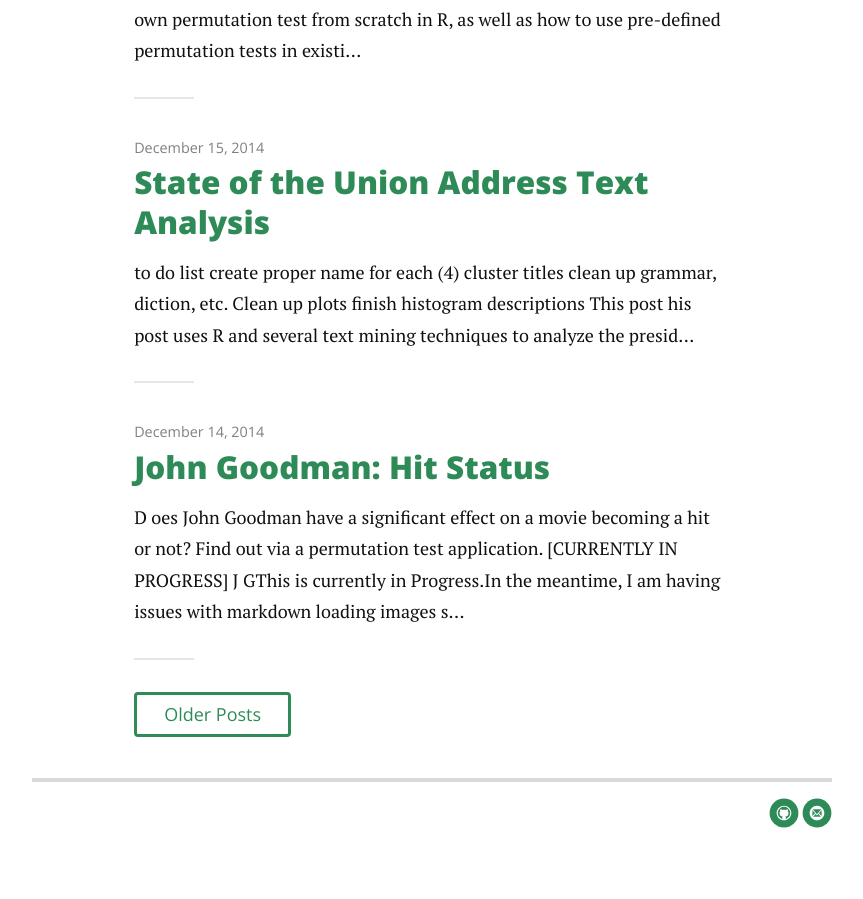
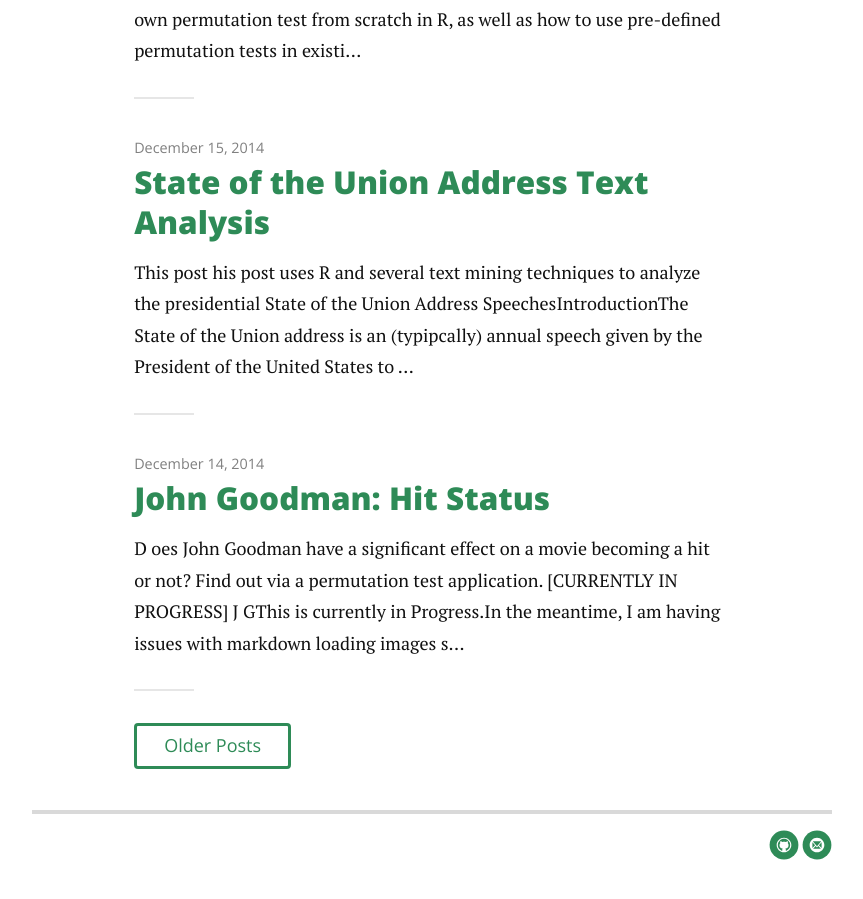
Before and after one commit to jwilber/old_website, a Jekyll site: the page built from index.html, in a window 1280 px wide and 900 px high, scrolled down 598 px. Shown: the whole window, without its empty margins (208-1071 px from the left). Built offline with Jekyll 4.4.1, drawn with Linux system fonts in a browser that asks for light colours; nearby versions of some CDN libraries; the list of posts is cut into pages by our own code; some of the changed lines change nothing that is shown.

Commit message:
Update 2014-12-12-figure-with-caption.markdown
Done (maybe?)

```diff
--- a/_posts/2014-12-12-figure-with-caption.markdown
+++ b/_posts/2014-12-12-figure-with-caption.markdown
@@ -4,14 +4,6 @@
 date:   2014-12-15
 theme: cosmo
 ---
-
-- to do list
--
-- create proper name for each (4) cluster
-- titles
-  - clean up grammar, diction, etc.
-  - Clean up plots
-  - finish histogram descriptions
 
 <p class="intro"><span class="dropcap">T</span>his post his post uses R and several text mining techniques to analyze the presidential State of the Union Address Speeches</p>
 
@@ -34,7 +26,7 @@
 * analyze the speeches individually on a president-by-president basis
 * analyze the speeches as an aggregate and search for general trends.
 
-### _Individual Assessment_
+### Individual Assessment
 In the individual case we can zoom in on each president and analyze them individually. For example, we can create a word cloud for each president. That said, creating a separate word cloud for all 43 presidents would be pretty difficult to analyze. Instead, as a brief example, below I juxtapose the most-common words used by Barack Obama with the most-common words used by Geroge W. Bush:
 
 <img src="/images/bushobama_clouds.png" />
@@ -45,7 +37,7 @@
 Whiles individual analyses are undoubtedly interesting, zooming in on each  president is consuming both with regards to time and space. Thus, rather than assessing each speech individually, we'll analyze the speeches as an aggregate.
 
 
-### _Analyzing The Speeches In Aggregate_
+### Analyzing The Speeches In Aggregate
 
 ##### Distance Between Speeches
 In order to discuss the relationship between the speeches, a distance metric must be selected. For example, a very simple distance metric for comparing speeches is the _hamming distance_. The _hamming distance_ simply measures the number of positions at which corresponding symbols are different between words. For example, the hamming distance between "_cat_" and "_can_" is 1 (to get from "_cat_" to "_can_", we must change one symbol).
@@ -92,11 +84,7 @@
 * Cluster 4: Post-Viet
 * Years of Presidency: 1981 - 2014
 
-<<<<<<< HEAD
-=======
 
-
->>>>>>> origin/master
 So clearly our data is divided into four main blocks. But why?
 
 #### Analyzing Our Clusters
@@ -107,33 +95,26 @@
 
 Below I create four histograms, one for each timeframe. Each histogram contains the frequency of the most common words *unique* to each group. Ideally, these words will reveal the pertinent issues of each time frame.
 
-##### Cluster 1
+##### Cluster 1 (Early)
 <img src="/images/early_hist.png" />
 
 Although the above plot is titled, we needn't view the title to guess which plot it is. Archaic diction, such as "prussia", "barbarian", and "hayti", saturate the plot. We can also see evidence of the Civil War and the Wild West: words like  _confederacy_, _cherokee_, and _barbarian_ no doubt hint at the early days of US history. Finally, other important issues can also be seen, such as _suffrage_.
 
-##### Cluster 2
+
+##### Cluster 2 (Pre-WW2)
+
+<img src="/images/ww2viet_hist.png" />
+ Given words such as _porto-rico_ and _filipino_, we can easily conclude that rhetoric deals with the Pacific. Words like _battleship_ hint at an increased navy presence. This is clearly in relation to the Phillipine-American War, which ended at the beginning of this time cluster (this period starts in 1901, the war ended in 1902). _Hague_ also reveals the time period, as the First Peace Conference at The Hague was signed in 1899, and entered into force in 1900.
+
+##### Cluster 3 (WW2-Viet)
+<img src="/images/preww2_hist.png" />
+Clearly, the above plot deals with the WW2 era, eith words like _nazi_, _tank_, and _kremlin_ jumping out immediately. In fact, he most frequently used word, _reconversion_, refers to the restoration efforts of Western Europe immediately post-World War 2. The second most popular word, _lendlea_, refers to the Lend Lease Act (1941), in which Congress authorized giving arms to to any country the President deemed vital to the defense of the United States. Moving towards Vietnam, we can see the growing importance of the Eastern Pacific with words such as _bilateral_ and _indochina_.
+
+
+##### Cluster 4 (Post Viet)
 <img src="/images/postviet_hist.png"  />
 
-Vocabulary pertaining to war and The Middle East dominate this plot, with the most salient words being _al-quada_, _hussein_, _iraq_, _saddam_, _taliban_, and the most popular of all: _terror_. The five former words can relate to either the Gulf War or post-9/11 U.S. policy. Given the high frequency of _terror_, it's likely that the majority of the rhetoric derives from post-9/11.
-
-Note, also, other important issues of the time. We can see evidence of the tech growth of the 2000's (_high-tech_, _entrepreneur_, _internet_, _math_), as well as an emphasis on jobs and education (_americorp_, _teach_, _math_). Evidence of the 90s aside from the aforementiond Middle East vocabulary is also present:  _brady-bill_, refers to the  controversial law passed in 1993 regarding background checks for handgun purchases; _bosnia_, of course, refers to the Bosnian War (1992-1995) in Bosnia and Herzegovina. Thus, were we void of a cluster title, the vocabulary would make starkingly clearly that this chunk deals with modern rhetoric.
-
-
-
-##### Cluster 3
-<img src="/images/preww2_hist.png" />
-Clearly, the above plot deals with the WW2 era.
-
-##### Cluster 4
-
-<img src="/images/ww2viet_hist.png" />
-- battleship, porto-rico, filipino, isthmus,
-- monroe
-- hague
-- exposition, cable
-While the diction of the other clusters clearly identified the cluster, the WW2-Vietnam cluster is much more vague. Still, evidence exists to aid our classification. Given words such as _porto-rico_ and _filipino_, we can easily conclude that rhetoric deals with the Pacific. Words like _battleship_ hint at an increased navy presence.
-
+Vocabulary pertaining to war and The Middle East dominate this plot, with the most salient words being _al-quada_, _hussein_, _iraq_, _saddam_, _taliban_, and the most popular of all: _terror_. The five former words can relate to either the Gulf War or post-9/11 U.S. policy. Given the high frequency of _terror_, it's likely that the majority of the rhetoric derives from post-9/11. Note, also, other important issues of the time. We can see evidence of the tech growth of the 2000's (_high-tech_, _entrepreneur_, _internet_, _math_), as well as an emphasis on jobs and education (_americorp_, _teach_, _math_). Evidence of the 90s aside from the aforementiond Middle East vocabulary is also present:  _brady-bill_, refers to the  controversial law passed in 1993 regarding background checks for handgun purchases; _bosnia_, of course, refers to the Bosnian War (1992-1995) in Bosnia and Herzegovina. Thus, were we void of a cluster title, the vocabulary would make starkingly clearly that this chunk deals with modern rhetoric.
 
 
 #### Futher Analysis
@@ -168,12 +149,13 @@
 However, the above hypotheses are weak as they don't adequately explain why tsuch trends exist for our earliest groups.doesn't explain why this trend exists for our earliest groups. Thus, it's hard to say
 
 ### Conclusion
-Unfortunately, I am by no means a historian, so my comments as to why we observed what we did are pretty unsubstantiated. Still, I think it's very interesting what we can learn with some simple application of statistical methods.
 
-Thus, our simple data analysis has yielded several interesting facts:
-- SOTUS are blocked into 4 primary timeframes
-- political party does not effect time frame
+Let's recap what our simple analysis has yieldeds:
 
-- popular terms for each era
-- JFK is a bit of an outlier, at least in regards to his SOTUS rhetoric
-- sentence complexity has decreased over time
+- State of the Union Speeches are clustered chronologically, primarily into four groups.
+- Poilitical party
+- We learned the popular terms that help decide each era.
+- With regard to his SOTUS rhetoric/diction, John F. Kennedy is an outlier.
+- Sentences have, on average, gotten shorter over time.
+
+Unfortunately, I am not a historian, so any commentary I can offer on our observations is quite limited. That said, I think it's very interesting the plethora of information simple statistical methods can obtain. My hope is that this post inspired you and opened your eyes to the power of statistical methods and ubiquity of of their applications.
```
